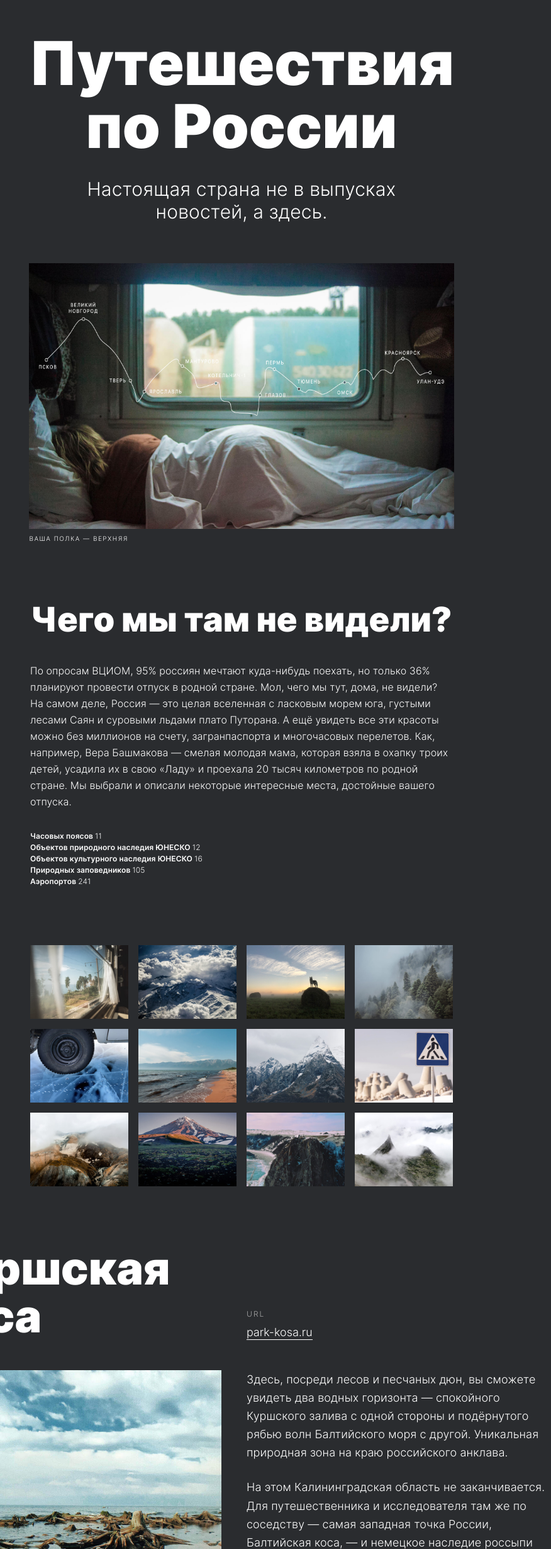
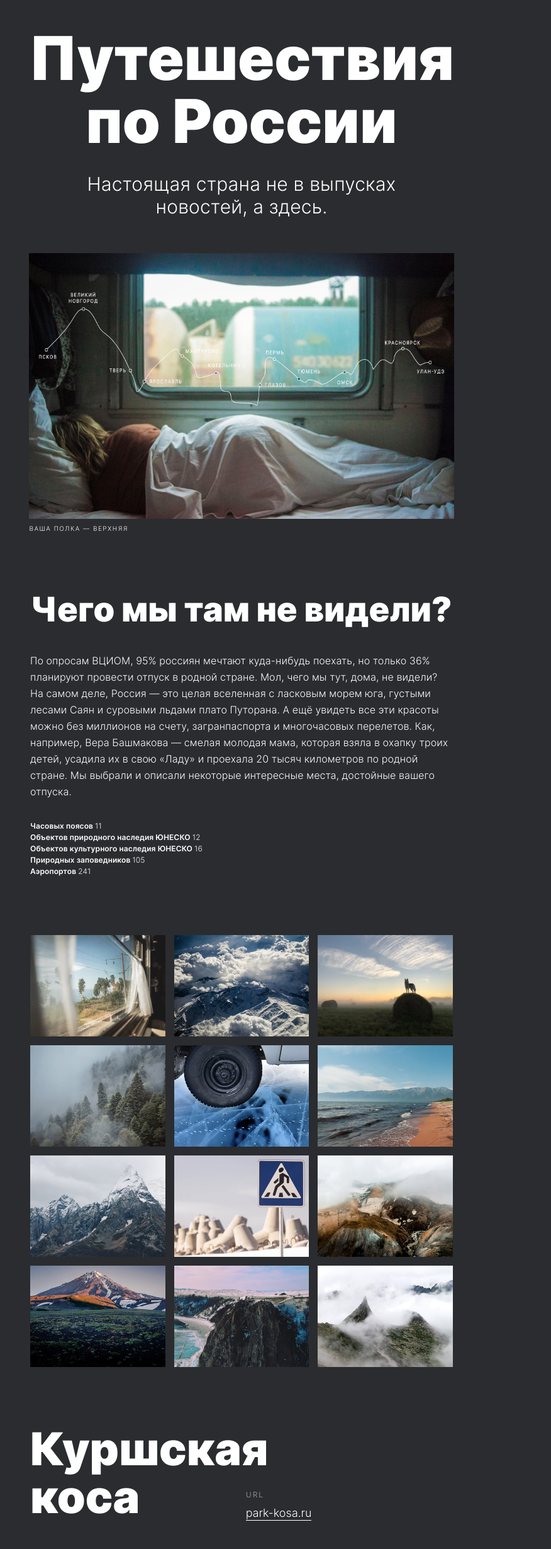
Before and after one commit to MaxSavostyanov/russian-travel, a plain HTML site: page index.html in a window 768 px wide. Shown: the part 86-2546 px from the top of the page at 63% size, 876 px wide, since content can reach past the window. Drawn offline with Linux system fonts and the light colour scheme.

Commit message:
Adaptive for 1024px

```diff
--- a/blocks/cover/__link/cover__link.css
+++ b/blocks/cover/__link/cover__link.css
@@ -14,3 +14,9 @@
   text-decoration: none;
   color: #FFF;
 }
+
+@media screen and (max-width: 1279px) {
+  .cover__link {
+    min-height: 640px;
+  }
+}
--- a/blocks/cover/__subtitle/cover__subtitle.css
+++ b/blocks/cover/__subtitle/cover__subtitle.css
@@ -6,3 +6,9 @@
   line-height: 22px;
   letter-spacing: 0.1px;
 }
+
+@media screen and (max-width: 1279px) {
+  .cover__subtitle {
+    padding-bottom: 195px;
+  }
+}
--- a/blocks/cover/cover.css
+++ b/blocks/cover/cover.css
@@ -2,3 +2,9 @@
   width: 100%;
   padding-top: 92px;
 }
+
+@media screen and (max-width: 1279px) {
+  .cover {
+    width: 100vw;
+  }
+}
--- a/blocks/lead/__image/lead__image.css
+++ b/blocks/lead/__image/lead__image.css
@@ -2,3 +2,8 @@
   padding-top: 64px;
   max-width: 100%;
 }
+@media screen and (max-width: 1279px) {
+  .lead__image {
+    padding-top: 56px;
+  }
+}
--- a/blocks/lead/__title/lead__title.css
+++ b/blocks/lead/__title/lead__title.css
@@ -6,3 +6,9 @@
   line-height: 100px;
   text-align: center;
 }
+
+@media screen and (max-width: 1279px) {
+  .lead__title {
+    padding-top: 45px;
+  }
+}
--- a/blocks/photo-grid/__item/photo-grid__item.css
+++ b/blocks/photo-grid/__item/photo-grid__item.css
@@ -1,3 +1,4 @@
 .photo-grid__item {
   max-width: 100%;
+  width: 100%;
 }
--- a/blocks/photo-grid/photo-grid.css
+++ b/blocks/photo-grid/photo-grid.css
@@ -4,3 +4,10 @@
   grid-gap: 16px 16px;
   padding-top: 92px;
 }
+
+@media screen and (max-width: 1279px) {
+  .photo-grid {
+    grid-template-columns: 1fr 1fr 1fr;
+    grid-gap: 14px 14px;
+  }
+}
--- a/blocks/place-item/place-item.css
+++ b/blocks/place-item/place-item.css
@@ -4,3 +4,11 @@
   row-gap: 48px;
   column-gap: 40px;
 }
+
+@media screen and (min-width: 768px) and (max-width: 1279px) {
+  .place-item {
+      grid-template-columns: 47.5% 49%;
+      column-gap: 3.5%;
+      width: 100%;
+  }
+}
```
